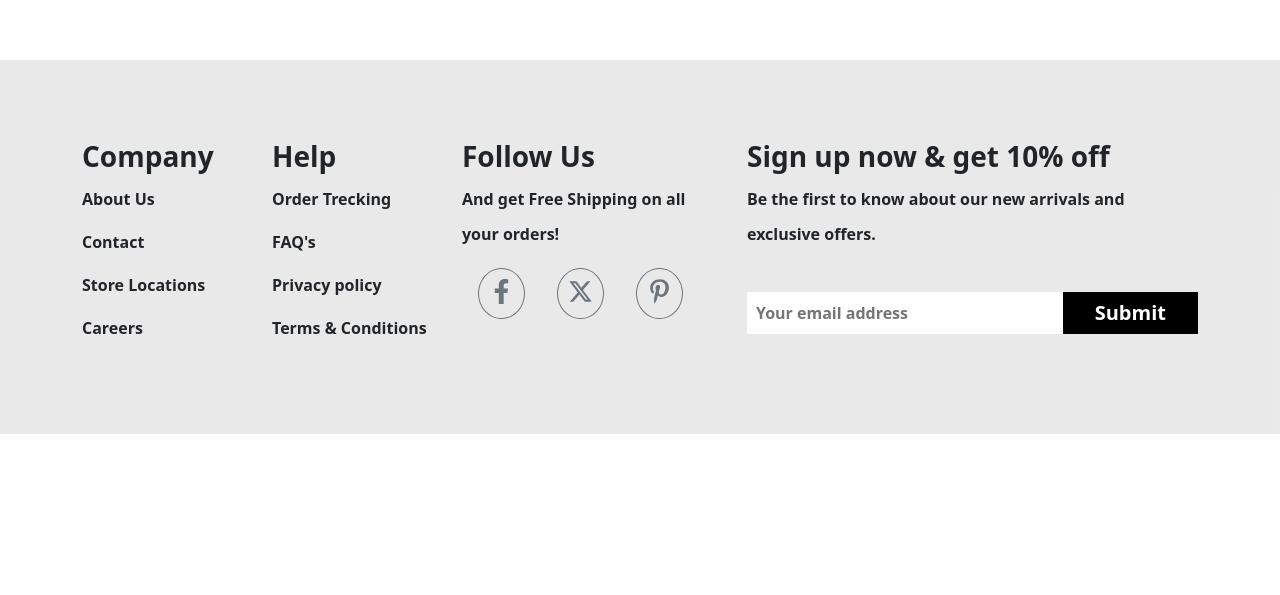
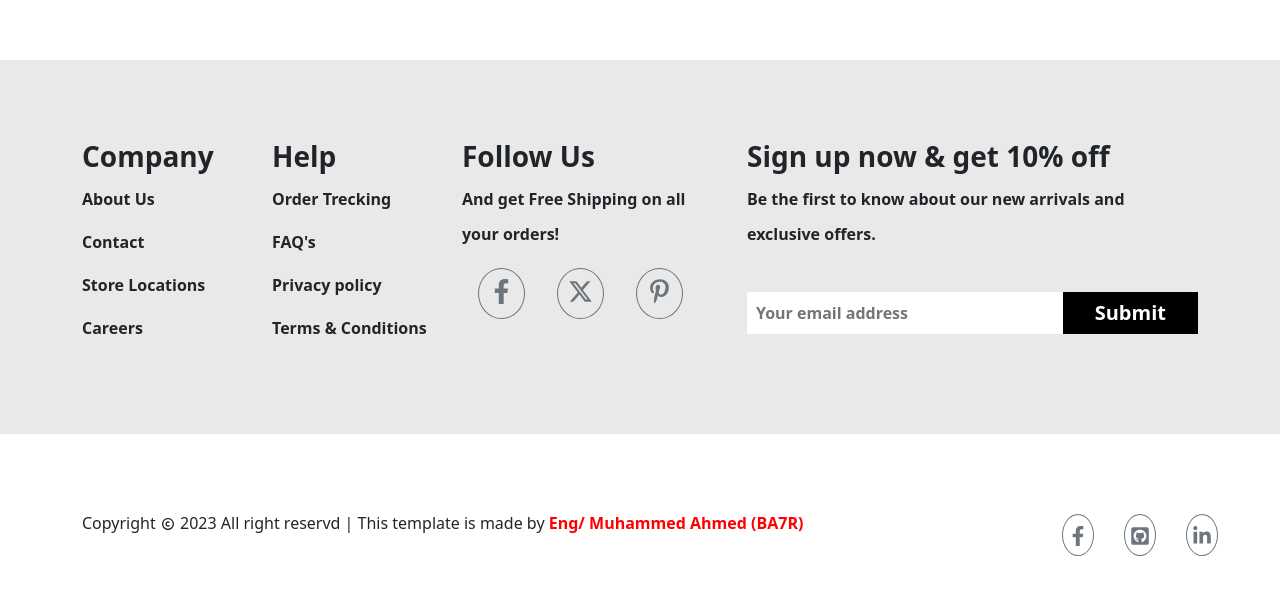
Before and after one commit to MuhammedAhmed09/eCommerce, a React (Create React App) app: page / in a window 1280 px wide. Shown: the part 1077-1672 px from the top of the page. Before the commit the page ends 1511 px from the top, so only its background shows below. Built offline with nearby package versions, Linux system fonts and the light colour scheme; no server answers.

Commit message:
update repo

```diff
--- a/src/App.css
+++ b/src/App.css
@@ -12,6 +12,7 @@
     font-weight: 500;
     font-size: 17px;
     text-align: center;
+    margin-left: 20px;
 }
 .navbar .link:hover {
     color: #000;
@@ -62,9 +63,8 @@
 .details img {
     width: 100%;
     height: 60%;
-    margin-top: 20vh;
 }
-.details .right {
+.details  {
     margin-top: 25vh;
 }
 .details .right span {
@@ -116,3 +116,27 @@
     font-size: 20px;
     font-weight: 750;
 }
+
+/* copyright  */
+.copyright {
+    display: flex;
+    padding: 10vh 0;
+}
+.copyright .text b {
+    color: red;
+}
+.copyright .icons {
+    display: flex;
+}
+.copyright .icons .link {
+    font-size: 20px;
+    margin-left: 30px;
+    align-items: center;
+    color: #6c757d;
+    border: #6c757d 1px solid;
+    border-radius: 50%;
+    padding: 5px;
+}
+.copyright .icons .link:hover {
+    color: #000;
+}
--- a/src/App.js
+++ b/src/App.js
@@ -10,6 +10,7 @@ import './App.css';
 import 'bootstrap/dist/css/bootstrap.min.css';
 import { useEffect, useState } from 'react';
 import Footer from './Footer';
+import ProductProvider from './AppContext';
 
 function App() {
 
@@ -46,6 +47,7 @@ const getProductsInCat = (catNam) => {
   return (
     <>
     <BrowserRouter>
+    <ProductProvider>
     <NavBar />
       <Routes>
         <Route path='/' element={<Home propsOnCategories={categories} propsOnProducts={allProducts}  propsOnProductsInCat={getProductsInCat} />} />
@@ -53,7 +55,8 @@ const getProductsInCat = (catNam) => {
         <Route path='Cart' element={<Cart />} />
         <Route path='product/:productId' element={<Details />} />
       </Routes>
-    <Footer />
+
+    </ProductProvider>
     </BrowserRouter>
 
     </>
--- /dev/null
+++ b/src/AppContext.jsx
@@ -0,0 +1,22 @@
+import React, { createContext, useState } from 'react'
+
+export const ProductContext = createContext();
+
+
+const ProductProvider = ({children }) => {
+    const [cart, setCart] = useState([]);
+
+    const addToCart = (product)  => {
+        setCart([...cart, product ]);
+    }
+
+
+
+    return (
+        <ProductContext.Provider value={{ cart , addToCart }}>
+        {children}
+        </ProductContext.Provider>
+    )
+}
+
+export default ProductProvider
--- a/src/Cart.jsx
+++ b/src/Cart.jsx
@@ -1,9 +1,24 @@
-import React from 'react'
+import React, { useContext } from 'react'
+import { ProductContext } from './AppContext'
 
 const Cart = () => {
+    const { cart } = useContext(ProductContext);
     return (
         <>
-        Cart
+        {cart.length === 0 ? (
+                <p>Your cart is empty</p>
+            ) : (
+                <>
+                {cart.map((product) => (
+                    <div key={product.id}>
+                        <img src={product.image} alt={product.title} />
+                        <h3>{product.title}</h3>
+                        <p>Price: {product.price}</p>
+                    </div>
+                ))}
+                </>
+            )
+        }
         </>
     )
 }
--- /dev/null
+++ b/src/CopyRight.jsx
@@ -0,0 +1,26 @@
+import React from 'react'
+import { Container , Row , Col } from 'react-bootstrap';
+import { FaFacebookF } from "react-icons/fa";
+import { CgCopyright  } from "react-icons/cg";
+import { FaGithubSquare } from "react-icons/fa";
+import { FaLinkedinIn } from "react-icons/fa6";
+import { Link } from 'react-router-dom';
+
+const CopyRight = () => {
+    return (
+        <Container>
+        <Row  className='copyright'>
+            <Col lg={10} sm={12} className='text'>
+                <h6>Copyright <span><CgCopyright  /></span> 2023 All right reservd | This template is made by <b>Eng/ Muhammed Ahmed (BA7R)</b></h6>
+            </Col>
+            <Col lg={2} bsm={12} className='icons'>
+                <Link className='link' to="https://www.facebook.com/19muhammad19"><FaFacebookF /></Link>
+                <Link className='link' to="https://github.com/Mushsd"><FaGithubSquare /></Link>
+                <Link className='link' to="https://www.linkedin.com/in/muhammad-a-ragab-a29078307"><FaLinkedinIn /></Link>
+            </Col>
+        </Row>
+        </Container>
+    )
+}
+
+export default CopyRight
--- a/src/Footer.jsx
+++ b/src/Footer.jsx
@@ -3,6 +3,8 @@ import { Container, Col, Nav, Row } from 'react-bootstrap';
 import { FaFacebookF } from "react-icons/fa";
 import { FaXTwitter } from "react-icons/fa6";
 import { FaPinterestP } from "react-icons/fa";
+
+
 
 const Footer = () => {
     return (
--- a/src/Home.jsx
+++ b/src/Home.jsx
@@ -2,6 +2,8 @@ import React from 'react'
 import Slide from './components/Slide';
 import ProductList from './components/ProductList';
 import Categories from './components/Categories';
+import CopyRight from "./CopyRight"
+import Footer from "./Footer"
 
 
 const Home = ({propsOnProducts , propsOnCategories , propsOnProductsInCat}) => {
@@ -10,6 +12,8 @@ const Home = ({propsOnProducts , propsOnCategories , propsOnProductsInCat}) => {
         <Slide />
         <Categories propsOnCategories={propsOnCategories} propsOnProductsInCat={propsOnProductsInCat} />
         <ProductList productList={propsOnProducts} />
+        <Footer />
+        <CopyRight />
         </>
     )
 }
--- a/src/components/Details.js
+++ b/src/components/Details.js
@@ -1,13 +1,14 @@
 import React, { useEffect, useState } from 'react'
 import { Col, Container, Row } from 'react-bootstrap';
 import { useParams } from 'react-router';
+
 
 const Details = () => {
     const api = 'https://fakestoreapi.com/products';
     const [product, setProduct] = useState({});
     const params = useParams();
 
-
+//fetching on products list
     useEffect(() => {
         fetch(`${api}/${params.productId}`)
         .then((res) => res.json())
--- a/src/components/ProductList.js
+++ b/src/components/ProductList.js
@@ -1,12 +1,18 @@
-import React from 'react';
+import React, { useContext } from 'react';
 import { Card ,  Container, Row, Col } from 'react-bootstrap';
 import { Link } from 'react-router-dom';
+import { ProductContext } from '../AppContext';
 
-const ProductList = ({productList}) => {
+const ProductList = ({ productList }) => {
     const allProducts = productList;
+    const addToCart = useContext(ProductContext);
+    const handleAddToCart = (product) => {
+        addToCart(product);
+    }
+
 
     return (
-        //fetching on products list
+        //map on products
         <Container className='card-list'>
             <Row>
                 {allProducts.map((product) => (
@@ -23,7 +29,7 @@ const ProductList = ({productList}) => {
                         {product.description}
                         </Card.Text>
                         <Link className='btn ' to={`/product/${product.id}`} variant="primary">More Details</Link>
-                        <Link className=' btn  m-1 p-2 ' variant="primary">Add to Cart</Link>
+                        <Link className='btn  m-1 p-2' onClick={() => {handleAddToCart(product)}} variant="primary">Add to Cart</Link>
                     </Card.Body>
                 </Card>
                 </Col>
```
